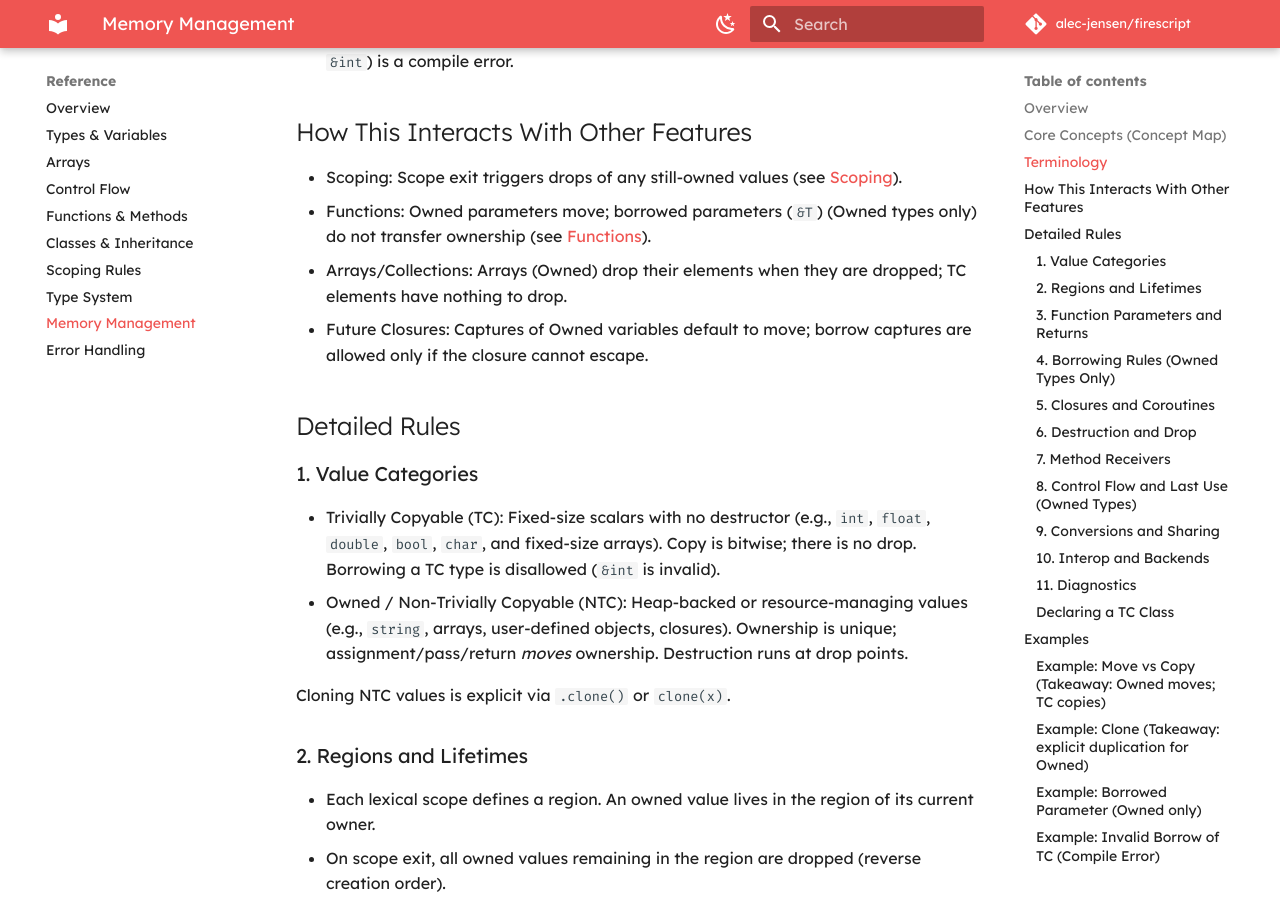
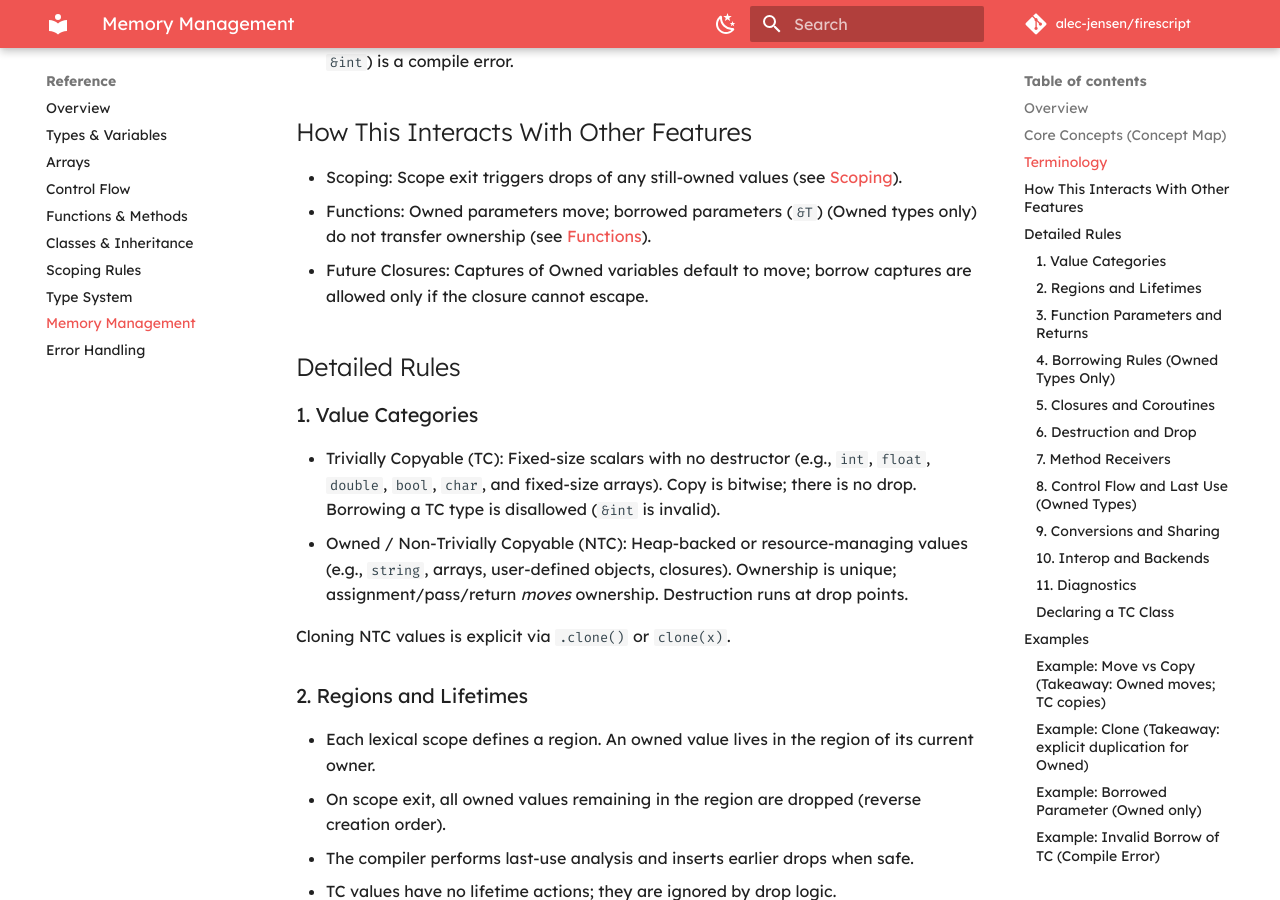
Before and after one commit to alec-jensen/firescript, an MkDocs documentation site: the page built from docs/reference/memory_management.md, in a window 1280 px wide and 900 px high, scrolled down 1265 px. Built offline with MkDocs 1.6.1 and Material for MkDocs 9.7.7, drawn with Linux system fonts in a browser that asks for light colours; comment, search, counter and statistics services are not loaded.

Commit message:
improve consistency

```diff
--- a/docs/reference/memory_management.md
+++ b/docs/reference/memory_management.md
@@ -28,7 +28,6 @@ Core terms (Trivially Copyable, Owned / Non-Trivially Copyable, Move, Borrow, Cl
 
 - Scoping: Scope exit triggers drops of any still-owned values (see [Scoping](./scoping.md)).
 - Functions: Owned parameters move; borrowed parameters (`&T`) (Owned types only) do not transfer ownership (see [Functions](./functions.md)).
-- Arrays/Collections: Arrays (Owned) drop their elements when they are dropped; TC elements have nothing to drop.
 - Future Closures: Captures of Owned variables default to move; borrow captures are allowed only if the closure cannot escape.
 
 ## Detailed Rules
```
